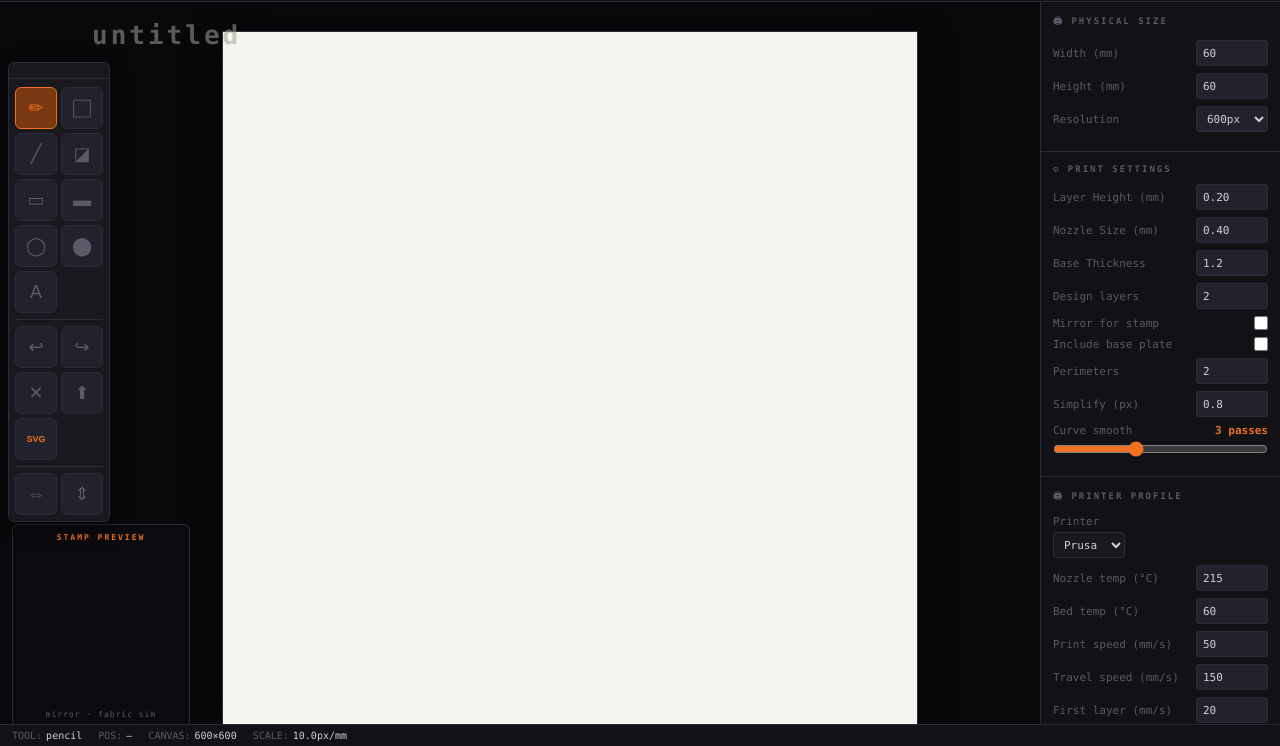
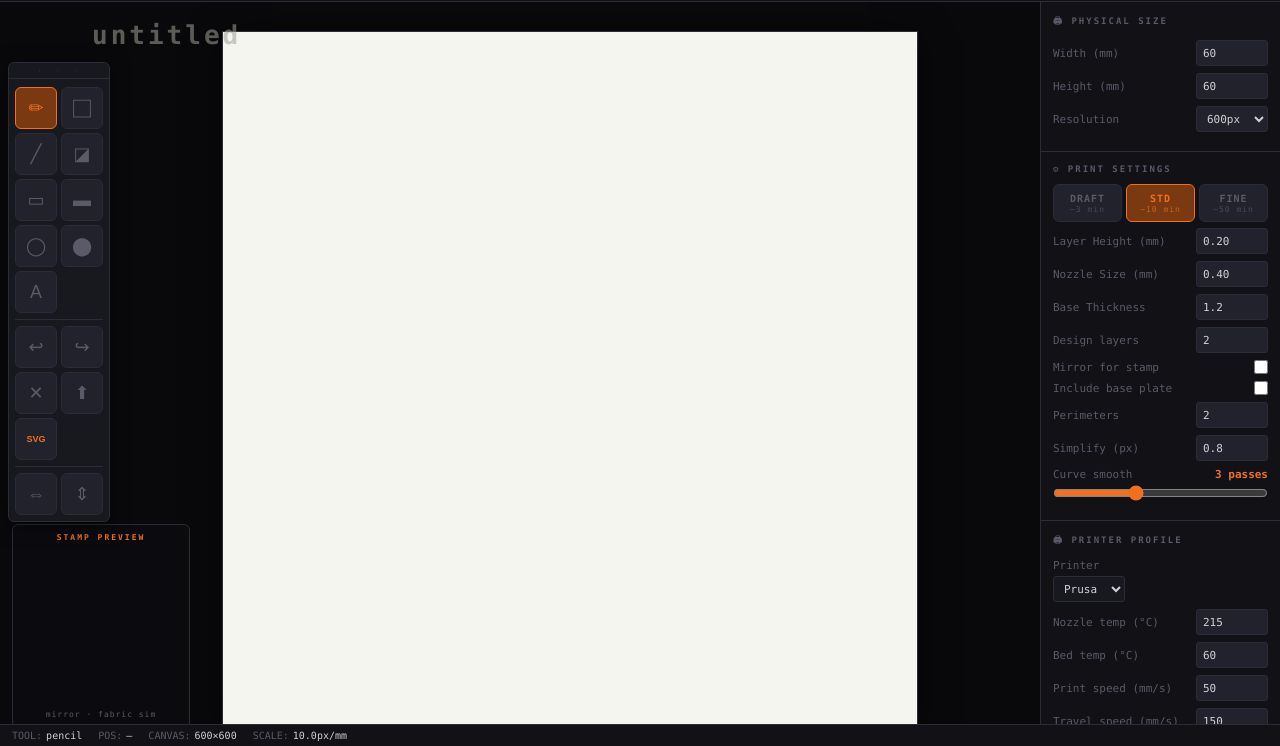
Before and after one commit to centroinovacaocarlosfiolhais/stampforge, a plain HTML site: page stampforge.html in a window 1280 px wide. Shown: the part 54-800 px from the top of the page. Drawn offline with Linux system fonts and the light colour scheme.

Commit message:
Add files via upload

```diff
--- a/stampforge.html
+++ b/stampforge.html
@@ -76,6 +76,20 @@ header{
   color:var(--text);border-radius:6px;text-align:center;padding:0 4px;font-family:var(--mono);font-size:14px;
 }
 label.tiny{color:var(--dim);font-size:11px;white-space:nowrap}
+
+
+/* Print quality selector */
+.quality-btns{display:flex;gap:4px;margin-bottom:6px}
+.quality-btn{
+  flex:1;height:38px;border:1px solid var(--border);background:var(--s3);
+  color:var(--dim);border-radius:6px;cursor:pointer;
+  font-family:var(--mono);font-size:10px;font-weight:700;letter-spacing:1px;
+  transition:.15s;touch-action:manipulation;
+  display:flex;flex-direction:column;align-items:center;justify-content:center;gap:1px;
+}
+.quality-btn:hover{border-color:var(--acc-dim);color:var(--acc)}
+.quality-btn.active{background:var(--acc-dim);border-color:var(--acc);color:var(--acc)}
+.quality-btn span{font-size:8px;font-weight:400;opacity:.7}
 
 /* Brush preset buttons */
 .brush-preset{
@@ -424,6 +438,11 @@ input[type=file]{display:none}
     <!-- Print settings -->
     <div class="panel-section">
       <div class="section-title">⚙ Print Settings</div>
+      <div class="quality-btns">
+        <button class="quality-btn" id="q-draft"    onclick="setPrintQuality('draft')"   title="Fast print — perimeters only, high speed">DRAFT<span>~3 min</span></button>
+        <button class="quality-btn active" id="q-standard" onclick="setPrintQuality('standard')" title="Balanced quality and speed">STD<span>~10 min</span></button>
+        <button class="quality-btn" id="q-fine"     onclick="setPrintQuality('fine')"    title="Full detail — slow, best for complex designs">FINE<span>~50 min</span></button>
+      </div>
       <div class="field"><label>Layer Height (mm)</label><input type="number" id="layerH" value="0.20" min="0.05" max="0.5" step="0.01"></div>
       <div class="field"><label>Nozzle Size (mm)</label><input type="number" id="nozzleD" value="0.40" min="0.2" max="1.2" step="0.05"></div>
       <div class="field"><label>Base Thickness</label><input type="number" id="baseThick" value="1.2" min="0.4" max="5.0" step="0.2"></div>
@@ -2623,7 +2642,9 @@ async function generateGcode(s, printer) {
 
   // Rectilinear infill for outer contours at current Z
   function printInfill(outerRings, layer, angle=0) {
-    const pitch = extW * 1.05;
+    const density = (typeof window._infillDensity === 'number' ? window._infillDensity : 1.0);
+    if (density <= 0) return; // perimeters only — skip infill
+    const pitch = extW * 1.05 / Math.max(density, 0.05);
     // Bounding box of all rings
     let minX=Infinity,maxX=-Infinity,minY=Infinity,maxY=-Infinity;
     for (const r of outerRings)
@@ -3364,7 +3385,8 @@ async function buildLayerData(s, printer) {
   const totalLayers=Math.round(topZ/layerH);
   const baseLayers=Math.round(midZ/layerH);
   const numPerim=s.numPerimeters||2;
-  const pitch=extW*1.05;
+  const _density = (typeof window._infillDensity === 'number' ? window._infillDensity : 1.0);
+  const pitch = _density <= 0 ? Infinity : extW * 1.05 / Math.max(_density, 0.05);
   const extAmt=len=>(len*layerH*extW)/filArea;
   const segLen=(a,b)=>Math.sqrt((b.x-a.x)**2+(b.y-a.y)**2);
   const layers=[];
@@ -3393,7 +3415,7 @@ async function buildLayerData(s, printer) {
         }
       }
       const innerRings=outers.map(r=>numPerim>1?offsetRingBy(r,(numPerim-1)*extW):r);
-      for(const seg of infillSegments(innerRings,pitch)){addTravel(seg[0].x,seg[0].y);infill.push(seg);addLine(seg[0].x,seg[0].y,seg[1].x,seg[1].y);}
+      if (_density > 0) { for(const seg of infillSegments(innerRings,pitch)){addTravel(seg[0].x,seg[0].y);infill.push(seg);addLine(seg[0].x,seg[0].y,seg[1].x,seg[1].y);} }
     }
     const timeS=filament/sp*60;
     // allRings for preview even-odd fill: all original contours (outers + holes)
@@ -3673,6 +3695,87 @@ async function usbPurge() {
   pPort('—');
 }
 
+
+// ══════════════════════════════════════════════════════
+//  PRINT QUALITY PRESETS
+// ══════════════════════════════════════════════════════
+
+// infillDensity: 0 = perimeters only, 1 = full solid
+// Stored as s.infillDensity and used in generateGcode + buildLayerData
+let _printQuality = 'standard';
+
+const QUALITY_PRESETS = {
+  draft: {
+    simplifyEps:   3.0,   // aggressive simplification
+    smoothMode:    'chaikin',
+    chaikinPasses: 2,
+    bezierTess:    4,
+    numPerimeters: 1,     // single shell
+    infillDensity: 0,     // NO infill — perimeters only
+    gcSpeedPrint:  80,    // fast
+    gcSpeedTravel: 200,
+    gcSpeedFirst:  30,
+  },
+  standard: {
+    simplifyEps:   1.5,
+    smoothMode:    'bezier',
+    bezierTol:     1.5,
+    bezierTess:    8,
+    numPerimeters: 2,
+    infillDensity: 0.25,  // 25% infill — structural but fast
+    gcSpeedPrint:  60,
+    gcSpeedTravel: 150,
+    gcSpeedFirst:  20,
+  },
+  fine: {
+    simplifyEps:   0.8,
+    smoothMode:    'bezier',
+    bezierTol:     1.0,
+    bezierTess:    16,
+    numPerimeters: 3,
+    infillDensity: 1.0,   // 100% solid
+    gcSpeedPrint:  40,
+    gcSpeedTravel: 120,
+    gcSpeedFirst:  15,
+  },
+};
+
+function setPrintQuality(q) {
+  _printQuality = q;
+  const p = QUALITY_PRESETS[q];
+  if (!p) return;
+
+  // Update quality button states
+  document.querySelectorAll('.quality-btn').forEach(b => b.classList.remove('active'));
+  const qBtn = document.getElementById('q-' + q);
+  if (qBtn) qBtn.classList.add('active');
+
+  // Apply settings to UI fields
+  document.getElementById('simplifyEps').value   = p.simplifyEps;
+  document.getElementById('smoothMode').value    = p.smoothMode;
+  updateSmoothUI();
+
+  if (p.smoothMode === 'chaikin')
+    document.getElementById('chaikinPasses').value = p.chaikinPasses;
+  if (p.smoothMode === 'bezier' && p.bezierTess)
+    document.getElementById('bezierTess').value = p.bezierTess;
+  if (p.bezierTol)
+    document.getElementById('bezierTol').value = p.bezierTol;
+
+  document.getElementById('numPerimeters').value   = p.numPerimeters;
+  document.getElementById('gcSpeedPrint').value    = p.gcSpeedPrint;
+  document.getElementById('gcSpeedTravel').value   = p.gcSpeedTravel;
+  document.getElementById('gcSpeedFirst').value    = p.gcSpeedFirst;
+
+  // Store infill density so gcode engine picks it up
+  window._infillDensity = p.infillDensity;
+
+  showToast('Quality: ' + q.toUpperCase() + ' — infill ' + Math.round(p.infillDensity*100) + '%');
+}
+
+// Init default
+window._infillDensity = QUALITY_PRESETS.standard.infillDensity;
+
 // ══════════════════════════════════════════════════════
 //  HELPERS
 // ══════════════════════════════════════════════════════
```
